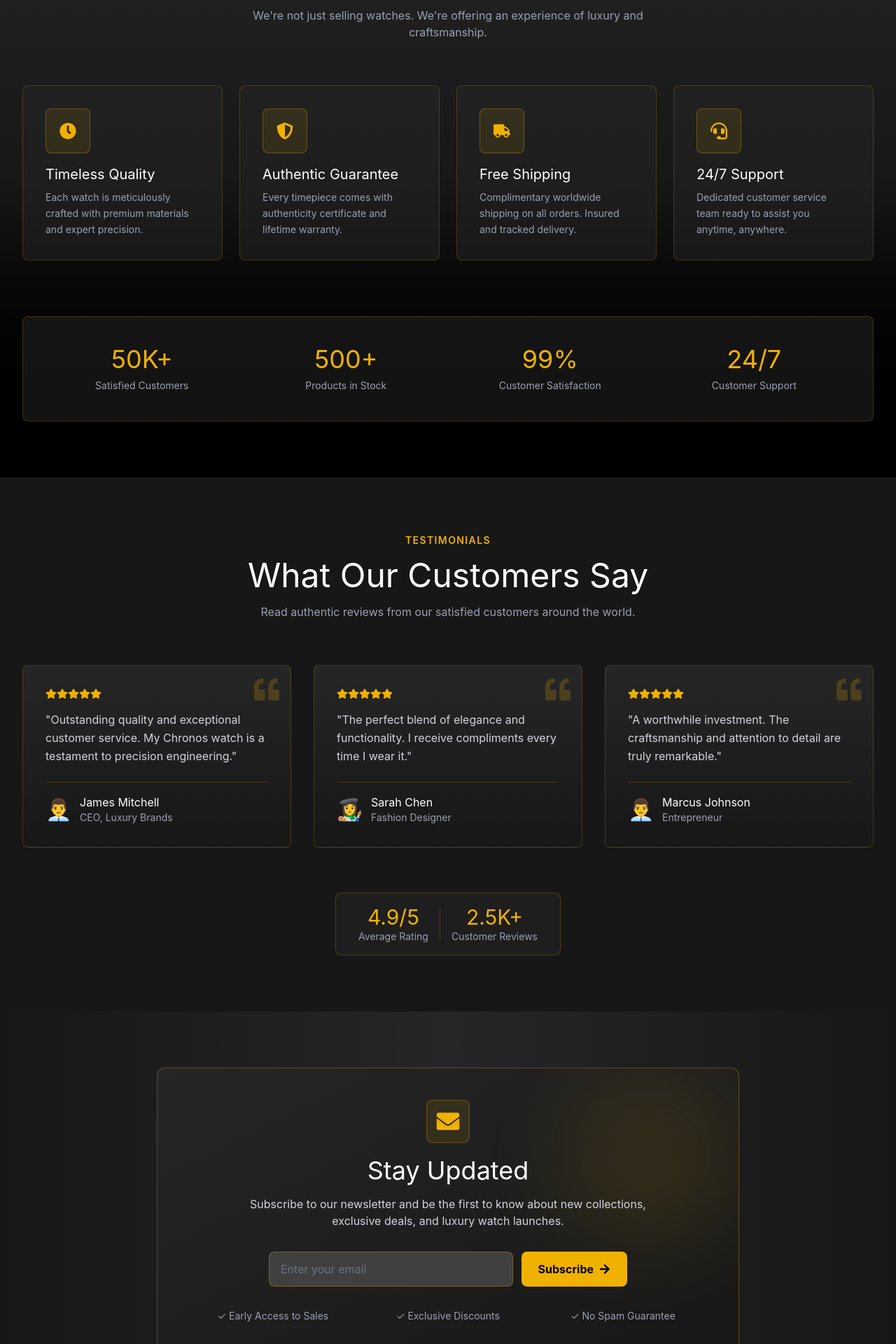
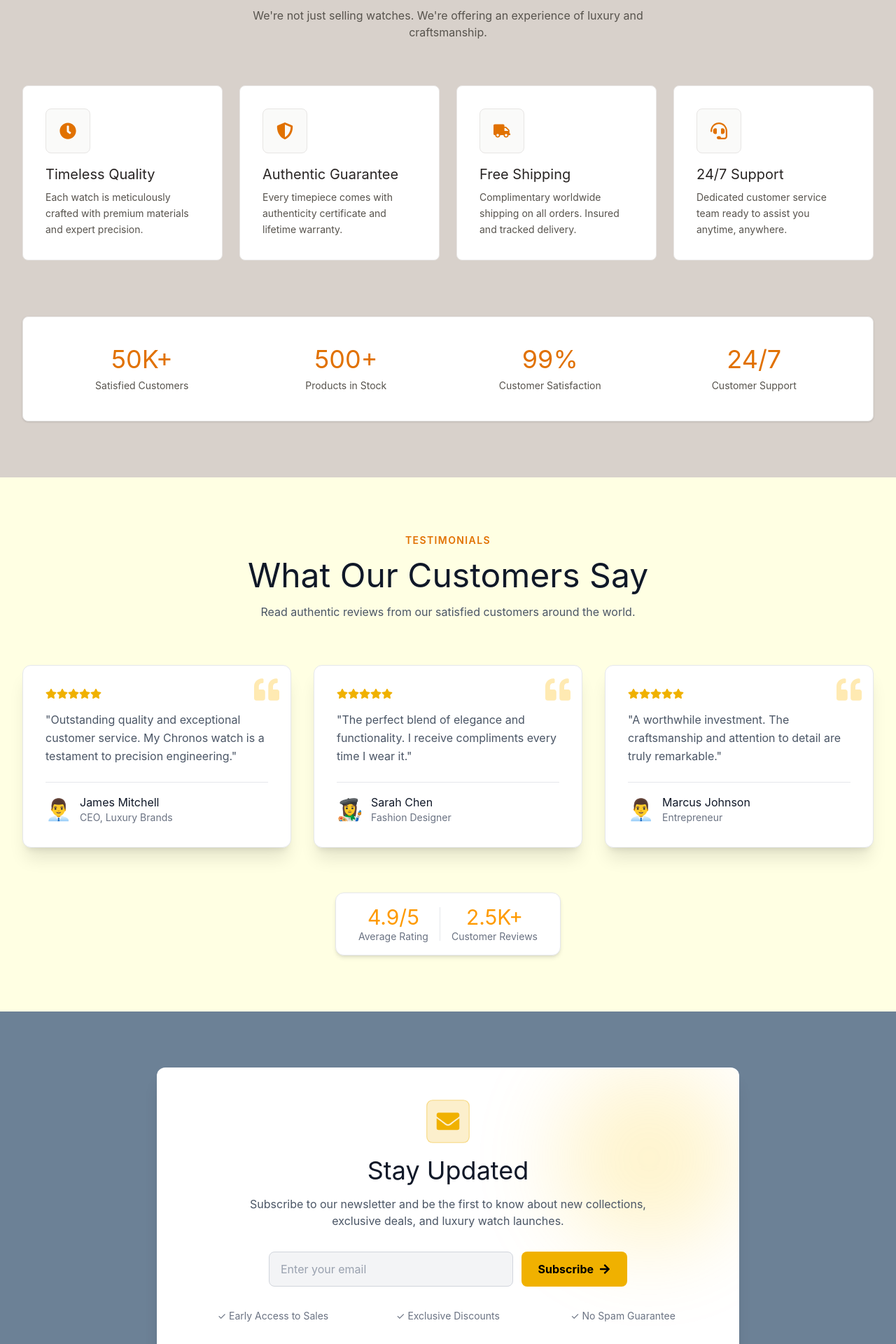
Before and after one commit to Shawon-Reza/Ecomerce-landing-page-for-codesraft, a React (Vite) app: page / in a window 1280 px wide. Shown: the part 3160-5080 px from the top of the page at 70% size. Built offline with nearby package versions, Linux system fonts and the light colour scheme.

Commit message:
UI : Polishing the overall colors

```diff
--- a/src/components/CustomerReviews.jsx
+++ b/src/components/CustomerReviews.jsx
@@ -30,7 +30,7 @@ export default function CustomerReviews() {
   ]
 
   return (
-    <section id="reviews" className="py-20 bg-neutral-900">
+    <section id="reviews" className="py-20 bg-[#FFFFE3]">
       <div className="max-w-7xl mx-auto px-4 sm:px-6 lg:px-8">
         {/* Header */}
         <motion.div
@@ -39,11 +39,11 @@ export default function CustomerReviews() {
           transition={{ duration: 0.6 }}
           className="text-center mb-16"
         >
-          <p className="font-body text-yellow-500 text-sm font-semibold uppercase tracking-widest mb-4">
+          <p className="font-body text-amber-600 text-sm font-semibold uppercase tracking-widest mb-4">
             Testimonials
           </p>
-          <h2 className="font-display text-4xl sm:text-5xl text-white mb-4">What Our Customers Say</h2>
-          <p className="font-body text-gray-400 max-w-2xl mx-auto">
+          <h2 className="font-display text-4xl sm:text-5xl text-gray-900 mb-4">What Our Customers Say</h2>
+          <p className="font-body text-gray-600 max-w-2xl mx-auto">
             Read authentic reviews from our satisfied customers around the world.
           </p>
         </motion.div>
@@ -56,10 +56,10 @@ export default function CustomerReviews() {
               initial={{ opacity: 0, y: 20 }}
               whileInView={{ opacity: 1, y: 0 }}
               transition={{ delay: index * 0.15, duration: 0.6 }}
-              className="relative bg-gradient-to-b from-neutral-800 to-neutral-900 border border-yellow-500/20 rounded-lg p-8 hover:border-yellow-500/50 hover:shadow-lg hover:shadow-yellow-500/10 transition-all duration-300"
+              className="relative bg-white shadow-xl  border border-gray-200 rounded-xl p-8 hover:border-yellow-400 hover:shadow-2xl hover:shadow-yellow-400/15 transition-all duration-700 hover:scale-105"
             >
               {/* Quote Icon */}
-              <FaQuoteLeft className="absolute top-4 right-4 text-yellow-500/20 text-4xl" />
+              <FaQuoteLeft className="absolute top-4 right-4 text-amber-400/30 text-4xl" />
 
               {/* Rating */}
               <div className="flex text-yellow-500 mb-4">
@@ -69,16 +69,16 @@ export default function CustomerReviews() {
               </div>
 
               {/* Text */}
-              <p className="font-body text-gray-300 mb-6 leading-relaxed">
+              <p className="font-body text-gray-600 mb-6 leading-relaxed">
                 &quot;{review.text}&quot;
               </p>
 
               {/* Author */}
-              <div className="flex items-center gap-3 pt-4 border-t border-yellow-500/20">
+              <div className="flex items-center gap-3 pt-4 border-t border-gray-200">
                 <div className="text-3xl">{review.image}</div>
                 <div>
-                  <p className="font-display text-white">{review.name}</p>
-                  <p className="font-body text-gray-400 text-sm">{review.title}</p>
+                  <p className="font-display text-gray-900">{review.name}</p>
+                  <p className="font-body text-gray-500 text-sm">{review.title}</p>
                 </div>
               </div>
             </motion.div>
@@ -92,15 +92,15 @@ export default function CustomerReviews() {
           transition={{ delay: 0.4, duration: 0.6 }}
           className="mt-16 text-center"
         >
-          <div className="inline-flex items-center gap-4 bg-neutral-800/50 border border-yellow-500/20 rounded-lg px-8 py-4">
+          <div className="inline-flex items-center gap-4 bg-white border border-gray-200 rounded-xl px-8 py-4 shadow-md">
             <div>
-              <p className="font-display text-3xl text-yellow-500">4.9/5</p>
-              <p className="font-body text-gray-400 text-sm">Average Rating</p>
+              <p className="font-display text-3xl text-amber-500">4.9/5</p>
+              <p className="font-body text-gray-500 text-sm">Average Rating</p>
             </div>
-            <div className="hidden sm:block w-px h-12 bg-yellow-500/20"></div>
+            <div className="hidden sm:block w-px h-12 bg-gray-200"></div>
             <div>
-              <p className="font-display text-3xl text-yellow-500">2.5K+</p>
-              <p className="font-body text-gray-400 text-sm">Customer Reviews</p>
+              <p className="font-display text-3xl text-amber-500">2.5K+</p>
+              <p className="font-body text-gray-500 text-sm">Customer Reviews</p>
             </div>
           </div>
         </motion.div>
--- a/src/components/Newsletter.jsx
+++ b/src/components/Newsletter.jsx
@@ -16,17 +16,17 @@ export default function Newsletter() {
   }
 
   return (
-    <section className="py-20 bg-gradient-to-r from-neutral-900 via-neutral-800 to-neutral-900">
+    <section className="py-20 bg-[#6C8196]">
       <div className="max-w-4xl mx-auto px-4 sm:px-6 lg:px-8">
         <motion.div
           initial={{ opacity: 0, y: 30 }}
           whileInView={{ opacity: 1, y: 0 }}
           transition={{ duration: 0.6 }}
-          className="relative bg-gradient-to-br from-neutral-800 to-neutral-900 border border-yellow-500/30 rounded-xl p-12 overflow-hidden"
+          className="relative bg-white border border-white/60 rounded-xl p-12 overflow-hidden shadow-xl"
         >
           {/* Background Pattern */}
-          <div className="absolute inset-0 opacity-10">
-            <div className="absolute top-0 right-0 w-64 h-64 bg-yellow-500 rounded-full blur-3xl"></div>
+          <div className="absolute inset-0 opacity-20">
+            <div className="absolute top-0 right-0 w-64 h-64 bg-yellow-400 rounded-full blur-3xl"></div>
           </div>
 
           <div className="relative z-10">
@@ -35,15 +35,15 @@ export default function Newsletter() {
               <motion.div
                 whileInView={{ scale: 1.1 }}
                 transition={{ duration: 0.3 }}
-                className="inline-block p-3 bg-yellow-500/10 border border-yellow-500/30 rounded-lg mb-4"
+                className="inline-block p-3 bg-yellow-500/20 border border-yellow-500/40 rounded-lg mb-4"
               >
                 <FaEnvelope className="text-yellow-500 text-3xl" />
               </motion.div>
 
-              <h2 className="font-display text-4xl text-white mb-4">
+              <h2 className="font-display text-4xl text-gray-900 mb-4">
                 Stay Updated
               </h2>
-              <p className="font-body text-gray-300 max-w-xl mx-auto">
+              <p className="font-body text-gray-600 max-w-xl mx-auto">
                 Subscribe to our newsletter and be the first to know about new collections, exclusive deals, and luxury watch launches.
               </p>
             </div>
@@ -56,7 +56,7 @@ export default function Newsletter() {
                   value={email}
                   onChange={(e) => setEmail(e.target.value)}
                   placeholder="Enter your email"
-                  className="w-full px-4 py-3 rounded-lg bg-neutral-700 border border-yellow-500/30 text-white placeholder-gray-500 focus:outline-none focus:border-yellow-500 transition-colors"
+                  className="w-full px-4 py-3 rounded-lg bg-gray-100 border border-gray-300 text-gray-900 placeholder-gray-400 focus:outline-none focus:border-yellow-500 transition-colors"
                   required
                 />
               </div>
@@ -85,13 +85,13 @@ export default function Newsletter() {
 
             {/* Features */}
             <div className="mt-8 grid grid-cols-1 sm:grid-cols-3 gap-4 text-center">
-              <div className="font-body text-sm text-gray-400">
+              <div className="font-body text-sm text-gray-500">
                 ✓ Early Access to Sales
               </div>
-              <div className="font-body text-sm text-gray-400">
+              <div className="font-body text-sm text-gray-500">
                 ✓ Exclusive Discounts
               </div>
-              <div className="font-body text-sm text-gray-400">
+              <div className="font-body text-sm text-gray-500">
                 ✓ No Spam Guarantee
               </div>
             </div>
--- a/src/components/WhyChooseUs.jsx
+++ b/src/components/WhyChooseUs.jsx
@@ -26,7 +26,7 @@ export default function WhyChooseUs() {
   ]
 
   return (
-    <section className="py-20 bg-gradient-to-b from-neutral-800 via-neutral-900 to-black">
+    <section className="py-20 bg-[#D8D1CB]">
       <div className="max-w-7xl mx-auto px-4 sm:px-6 lg:px-8">
         {/* Header */}
         <motion.div
@@ -35,11 +35,11 @@ export default function WhyChooseUs() {
           transition={{ duration: 0.6 }}
           className="text-center mb-16"
         >
-          <p className="font-body text-yellow-500 text-sm font-semibold uppercase tracking-widest mb-4">
+          <p className="font-body text-stone-600 text-sm font-semibold uppercase tracking-widest mb-4">
             Why Us
           </p>
-          <h2 className="font-display text-4xl sm:text-5xl text-white mb-4">Why Choose Chronos</h2>
-          <p className="font-body text-gray-400 max-w-2xl mx-auto">
+          <h2 className="font-display text-4xl sm:text-5xl text-stone-900 mb-4">Why Choose Chronos</h2>
+          <p className="font-body text-stone-600 max-w-2xl mx-auto">
             We&apos;re not just selling watches. We&apos;re offering an experience of luxury and craftsmanship.
           </p>
         </motion.div>
@@ -54,20 +54,20 @@ export default function WhyChooseUs() {
                 initial={{ opacity: 0, y: 20 }}
                 whileInView={{ opacity: 1, y: 0 }}
                 transition={{ delay: index * 0.1, duration: 0.6 }}
-                className="group relative bg-neutral-800/50 border border-yellow-500/20 rounded-lg p-8 hover:border-yellow-500/50 hover:shadow-lg hover:shadow-yellow-500/10 transition-all duration-300"
+                className="group relative bg-white border border-stone-200 rounded-lg p-8 hover:border-stone-400 hover:shadow-lg hover:shadow-stone-300/50 transition-all duration-700 hover:scale-105"
               >
-                <div className="absolute inset-0 bg-gradient-to-br from-yellow-500/5 to-transparent rounded-lg opacity-0 group-hover:opacity-100 transition-opacity duration-300"></div>
+                <div className="absolute inset-0 bg-gradient-to-br from-stone-100 to-transparent rounded-lg opacity-0 group-hover:opacity-100 transition-opacity duration-300"></div>
 
                 <div className="relative z-10">
                   <motion.div
                     whileHover={{ scale: 1.1, rotate: 5 }}
-                    className="w-16 h-16 bg-yellow-500/10 border border-yellow-500/30 rounded-lg flex items-center justify-center mb-4 group-hover:border-yellow-500 transition-colors"
+                    className="w-16 h-16 bg-stone-50 border border-stone-200 rounded-lg flex items-center justify-center mb-4 group-hover:border-stone-400 transition-colors"
                   >
-                    <Icon className="text-yellow-500 text-2xl" />
+                    <Icon className="text-amber-600 text-2xl" />
                   </motion.div>
 
-                  <h3 className="font-display text-xl text-white mb-2">{feature.title}</h3>
-                  <p className="font-body text-gray-400 text-sm leading-relaxed">
+                  <h3 className="font-display text-xl text-stone-800 mb-2">{feature.title}</h3>
+                  <p className="font-body text-stone-600 text-sm leading-relaxed">
                     {feature.description}
                   </p>
                 </div>
@@ -81,23 +81,23 @@ export default function WhyChooseUs() {
           initial={{ opacity: 0, y: 30 }}
           whileInView={{ opacity: 1, y: 0 }}
           transition={{ duration: 0.6 }}
-          className="mt-20 grid grid-cols-2 md:grid-cols-4 gap-8 bg-neutral-800/50 border border-yellow-500/20 rounded-lg p-10"
+          className="mt-20 grid grid-cols-2 md:grid-cols-4 gap-8 bg-white shadow-sm border border-stone-200 rounded-lg p-10"
         >
           <div className="text-center">
-            <p className="font-display text-4xl text-yellow-500 mb-2">50K+</p>
-            <p className="font-body text-gray-400 text-sm">Satisfied Customers</p>
+            <p className="font-display text-4xl text-amber-600 mb-2">50K+</p>
+            <p className="font-body text-stone-600 text-sm">Satisfied Customers</p>
           </div>
           <div className="text-center">
-            <p className="font-display text-4xl text-yellow-500 mb-2">500+</p>
-            <p className="font-body text-gray-400 text-sm">Products in Stock</p>
+            <p className="font-display text-4xl text-amber-600 mb-2">500+</p>
+            <p className="font-body text-stone-600 text-sm">Products in Stock</p>
           </div>
           <div className="text-center">
-            <p className="font-display text-4xl text-yellow-500 mb-2">99%</p>
-            <p className="font-body text-gray-400 text-sm">Customer Satisfaction</p>
+            <p className="font-display text-4xl text-amber-600 mb-2">99%</p>
+            <p className="font-body text-stone-600 text-sm">Customer Satisfaction</p>
           </div>
           <div className="text-center">
-            <p className="font-display text-4xl text-yellow-500 mb-2">24/7</p>
-            <p className="font-body text-gray-400 text-sm">Customer Support</p>
+            <p className="font-display text-4xl text-amber-600 mb-2">24/7</p>
+            <p className="font-body text-stone-600 text-sm">Customer Support</p>
           </div>
         </motion.div>
       </div>
```
